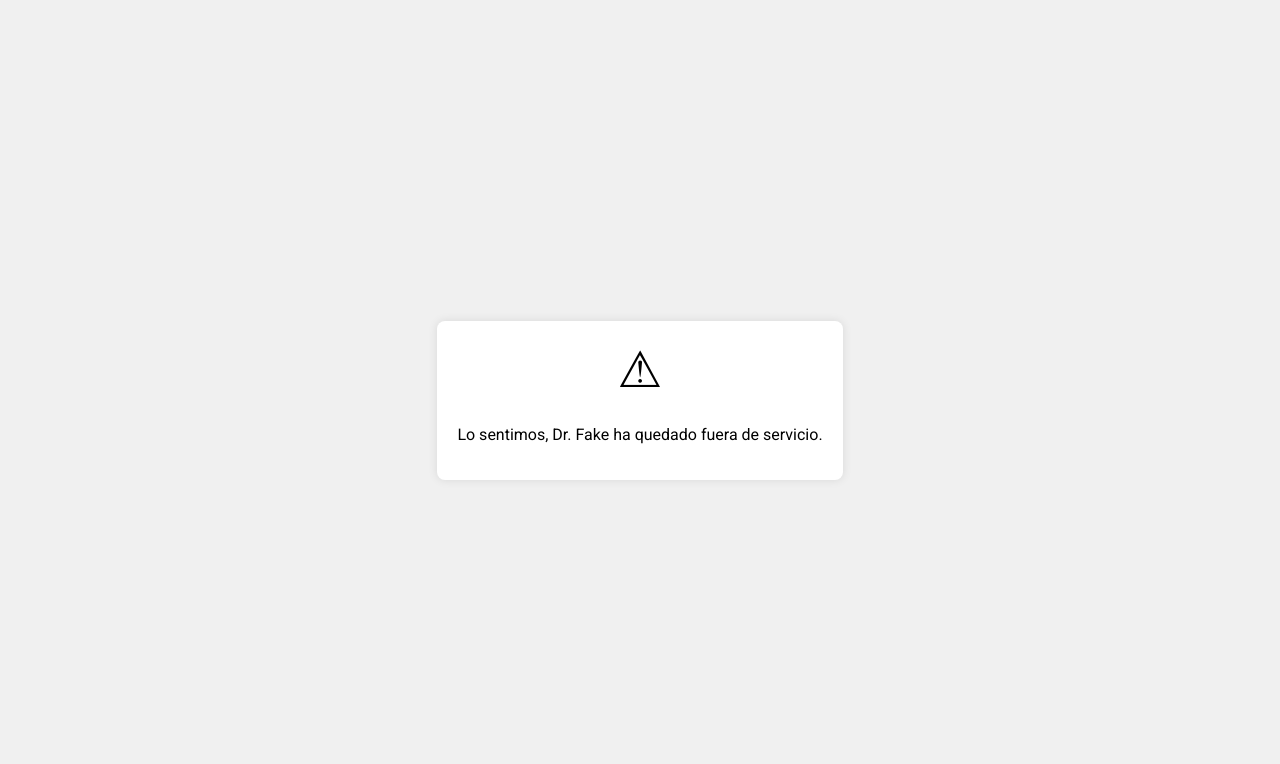
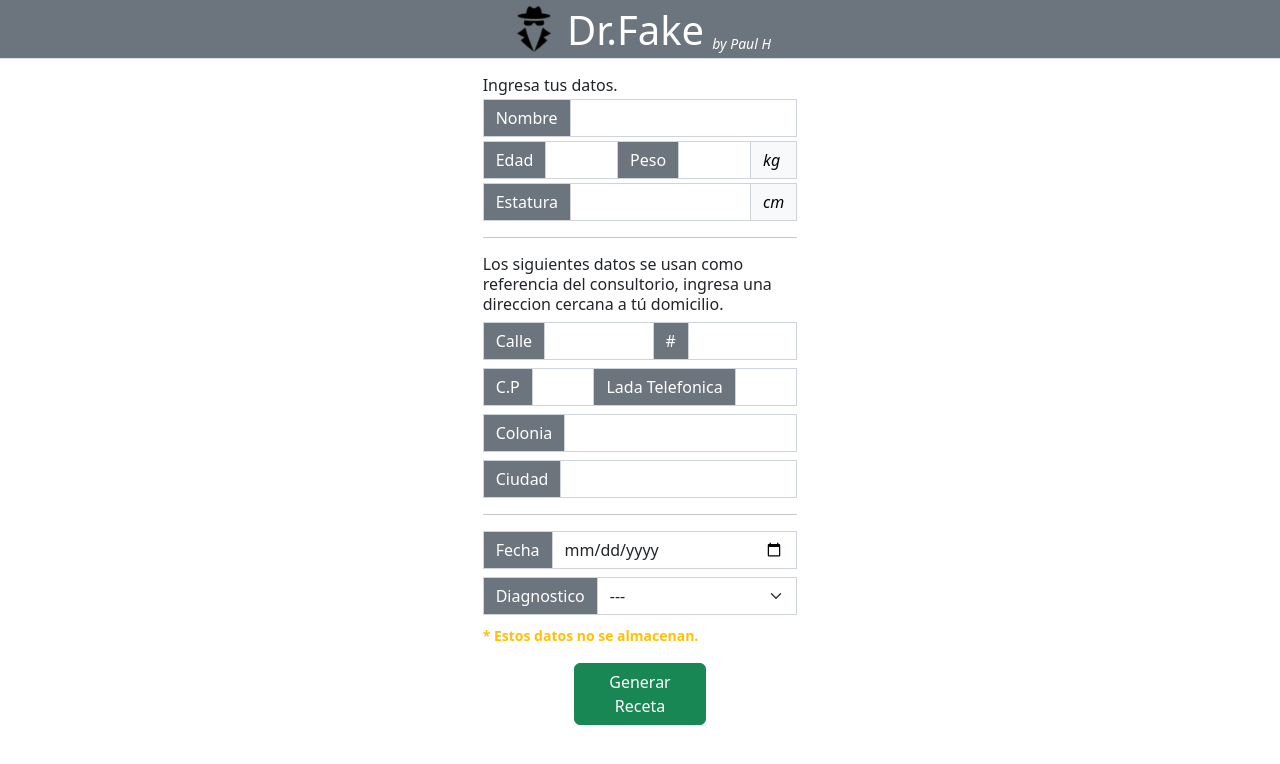
Before and after one commit to PaulHuerta/DrFake, a plain HTML site: page index.html in a window 1280 px wide. Drawn offline with nearby package versions, Linux system fonts and the light colour scheme; some packages are replaced by stand-ins of ours; a script that the page names is missing.

Commit message:
Update index.html
.

```diff
--- a/index.html
+++ b/index.html
@@ -1,4 +1,4 @@
-<!DOCTYPE html>
+<!-- <!DOCTYPE html>
 <html lang="es">
 
 <head>
@@ -40,9 +40,9 @@
     <p>Lo sentimos, Dr. Fake ha quedado fuera de servicio.</p>
   </div>
 </body>
-</html>
+</html> -->
 
-<!-- <!DOCTYPE html>
+<!DOCTYPE html>
 <html lang="es-MX">
 
 <head>
@@ -84,7 +84,7 @@
         <img src="favicon/apple-icon-60x60.png" alt="Favicon" width="50" height="50">
       </span>
       <h1 class="text-white my-0 mx-2">Dr.Fake</h1>
-      <small class="text-white fst-italic">by PH</small>
+      <small class="text-white fst-italic">by Paul H</small>
     </header>
 
     <main class="container col-xl-4 col-md-5 p-0 px-xl-5">
@@ -173,4 +173,4 @@
   <script src="js/script.js"></script>
 </body>
 
-</html> -->
+</html>
```
